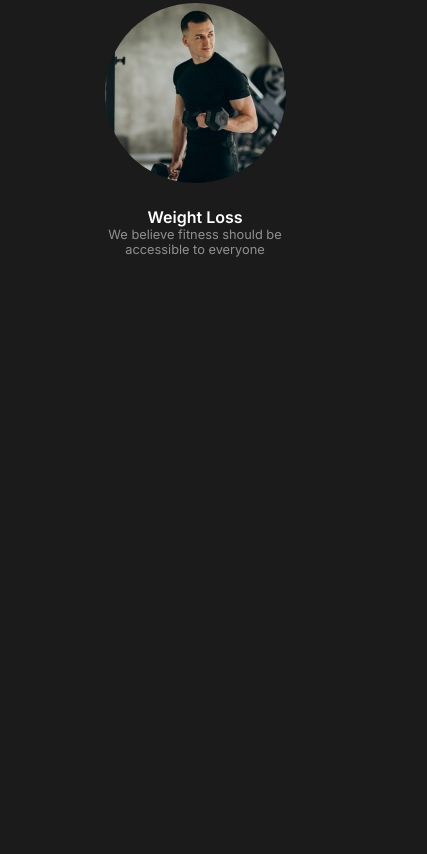
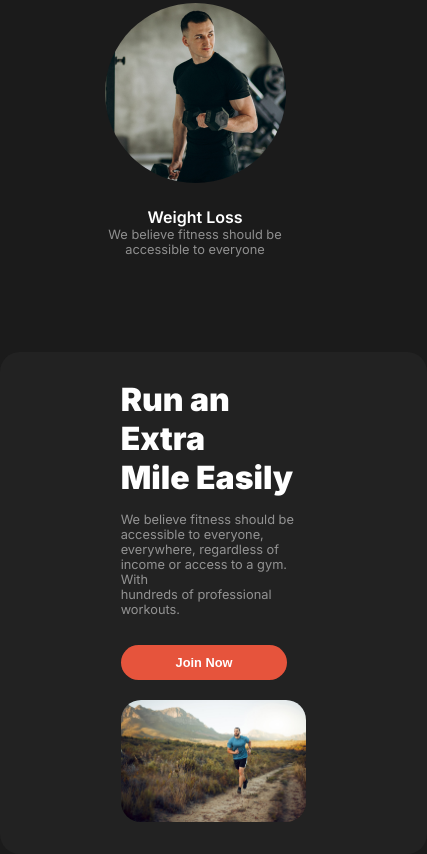
Before and after one commit to blAkh3Art/fitness-responsive-b10-a2, a plain HTML site: page index.html in a window 390 px wide. Shown: the part 2125-2979 px from the top of the page, 427 px wide, since content can reach past the window. Before the commit the page ends 2477 px from the top, so only its background shows below. Drawn offline with Linux system fonts and the light colour scheme; a web font is replaced by a local one.

Commit message:
Run Extra Mile Section Complete with mobile layout

```diff
--- a/index.html
+++ b/index.html
@@ -107,6 +107,26 @@
 
         </section>
         <!--Habit Section Ends Here-->
+
+        <!--Run Extra Mile Section-->
+
+        <section class="run-section display-flex">
+            <div class="run-text">
+                <h3 class="run-title">Run an Extra <br />
+                    Mile Easily</h3>
+                    <p class="run-description">We believe fitness should be accessible to everyone, <br />
+                    everywhere, regardless of income or access to a gym. With <br />
+                    hundreds of professional workouts.</p>
+                    <button id="run-btn" class="navbtn-p">Join Now</button>
+            </div>
+            <div class="run-section-img">
+                <img class="run-img" src="images/run.jpg" alt="">
+            </div>
+        </section>
+
+        <!--Run Extra Mile Section Ends Here-->
+
+
     </main>
 
     <footer>
--- a/styles/responsive-ui.css
+++ b/styles/responsive-ui.css
@@ -61,4 +61,21 @@ Large Device: above 993 px  */
         font-weight: 900;
         margin-bottom: 10px;
     }
+
+    .run-section{
+        flex-direction: column;
+        margin: 0 auto;
+        width: 95%;
+        padding: 28px;
+    }
+
+    .run-title{
+        font-size: 2rem;
+    }
+
+    #run-btn{
+        font-size: 0.8rem;
+        width: 90%;
+        margin-bottom: 20px;
+    }
 }
--- a/styles/style.css
+++ b/styles/style.css
@@ -251,3 +251,48 @@
     font-size: 0.8rem;
     color: rgba(255, 255, 255, 0.51);
   }
+
+  /* Run Extra Miles Section Style */
+
+  .run-section{
+    background-color: rgb(34, 34, 34);
+    justify-content: space-between;
+    align-items: center;
+    border-radius: 20px;
+    margin-bottom: 50px;
+    padding: 20px 30px 20px 50px;
+  }
+
+  .run-text, .run-section-img{
+    background-color: rgb(34, 34, 34);
+    width: 50%;
+  }
+
+  .run-title{
+    font-size: 2.5rem;
+    font-weight: 900;
+    margin-bottom: 15px;
+    background-color: rgb(34, 34, 34);
+    color: white;
+  }
+
+  .run-description{
+    font-size: 0.8rem;
+    font-weight: 400;
+    color: rgba(255, 255, 255, 0.51);
+    background-color: rgb(34, 34, 34);
+    margin-bottom: 28px;
+  }
+
+  #run-btn{
+    font-size: 0.8rem;
+    padding: 10px 50px;
+    cursor: pointer;
+  }
+
+  .run-img{
+    border-radius: 20px;
+    width: 100%;
+  }
+
+  /* End of Run Extra Mile Section */
```
